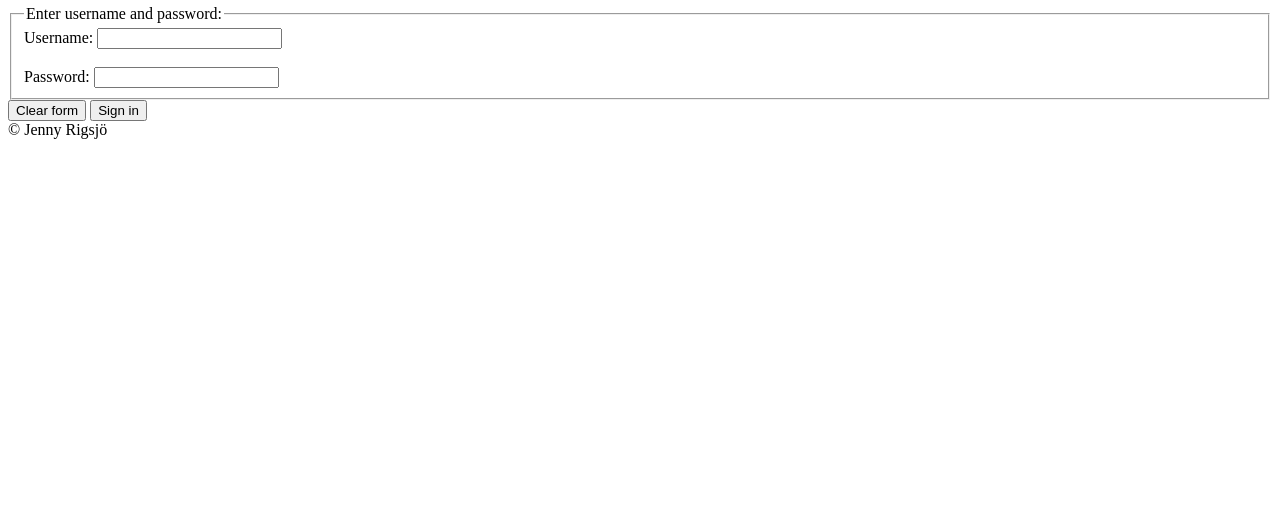
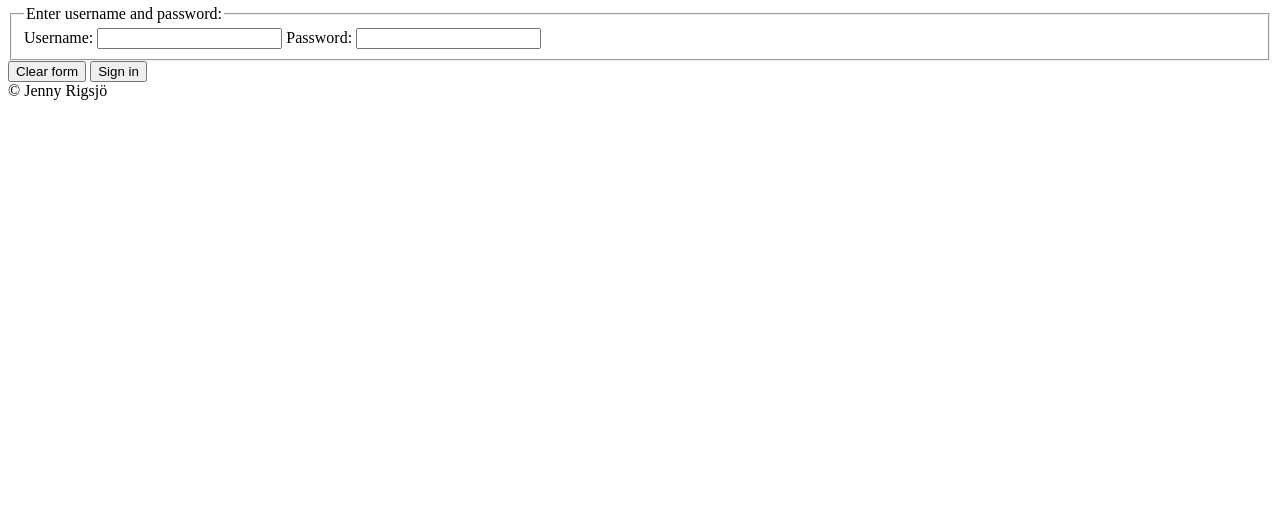
Before and after one commit to jennyrigsjo/BasicHTMLFundamentals, a plain HTML site: page page/login.html in a window 1280 px wide. Shown: the part 280-800 px from the top of the page. Drawn offline with Linux system fonts and the light colour scheme.

Commit message:
Remove unnecessary <br> tags

```diff
--- a/page/login.html
+++ b/page/login.html
@@ -39,7 +39,7 @@
               <legend>Enter username and password:</legend>
 
               <label for="username">Username:</label>
-              <input type="text" id="username" name="username"><br><br>
+              <input type="text" id="username" name="username">
 
               <label for="password">Password:</label>
               <input type="text" id="password" name="password">
```
